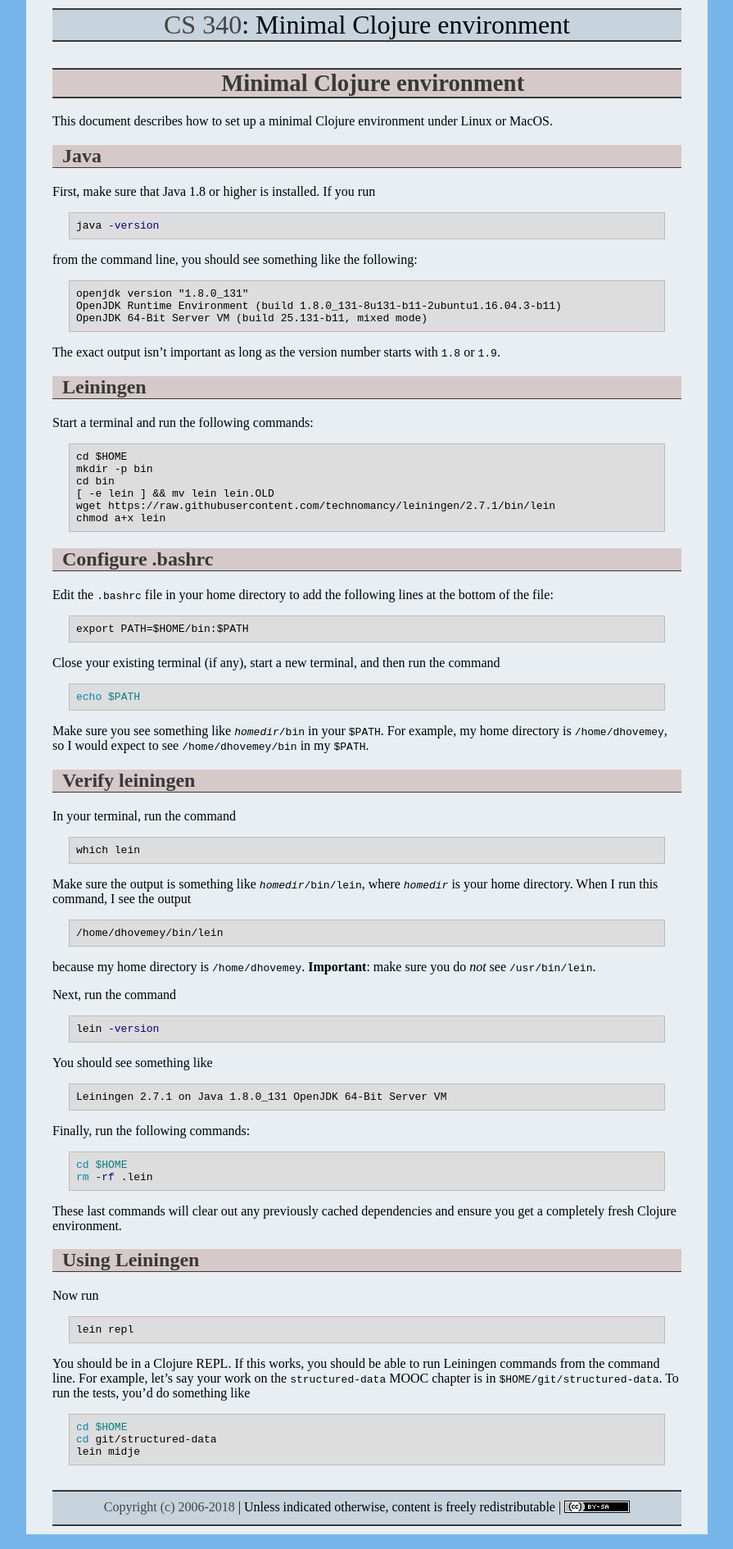
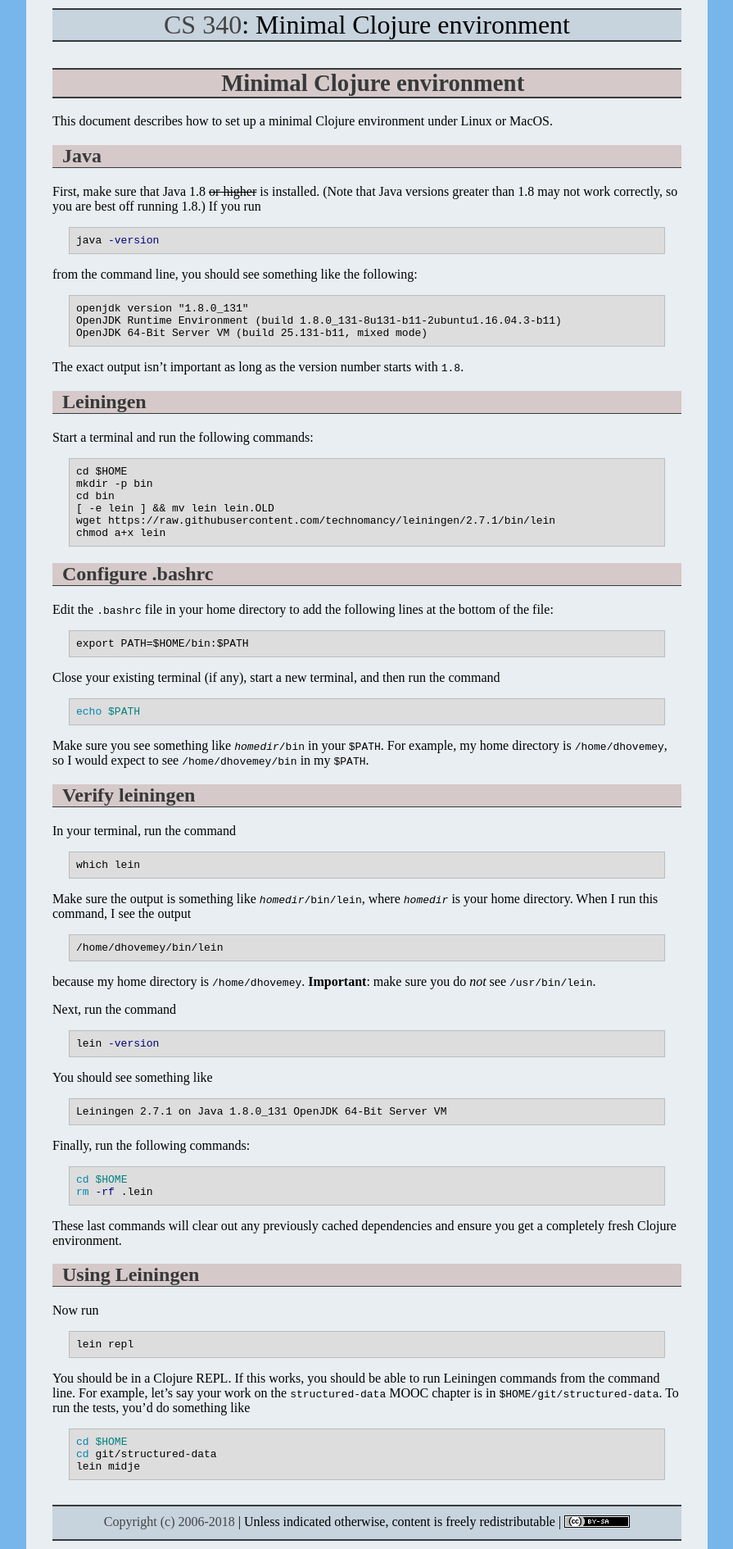
Before and after one commit to ycpcs/cs340-fall2018, a Jekyll site: the page built from resources/minimal_clojure.md, in a window 1280 px wide. Shown: the whole page at 82% size, without its empty margins (192-1087 px from the left). Built offline with Jekyll 4.4.1, drawn with Linux system fonts in a browser that asks for light colours.

Commit message:
note about Java 1.8

````diff
--- a/resources/minimal_clojure.md
+++ b/resources/minimal_clojure.md
@@ -9,7 +9,7 @@ This document describes how to set up a minimal Clojure environment under Linux
 
 ## Java
 
-First, make sure that Java 1.8 or higher is installed.  If you run
+First, make sure that Java 1.8 <strike>or higher</strike> is installed.  (Note that Java versions greater than 1.8 may not work correctly, so you are best off running 1.8.)  If you run
 
 ```bash
 java -version
@@ -23,7 +23,7 @@ OpenJDK Runtime Environment (build 1.8.0_131-8u131-b11-2ubuntu1.16.04.3-b11)
 OpenJDK 64-Bit Server VM (build 25.131-b11, mixed mode)
 ```
 
-The exact output isn't important as long as the version number starts with `1.8` or `1.9`.
+The exact output isn't important as long as the version number starts with `1.8`.
 
 ## Leiningen
 
````
